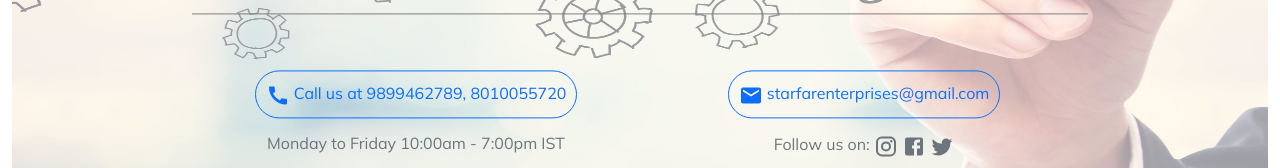
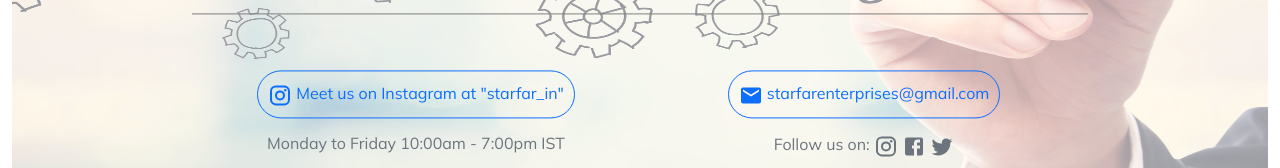
Before and after one commit to raghavgoyal077/starfar2, a React (Create React App) app: page /contact in a window 1280 px wide. Shown: the part 372-540 px from the top of the page. Built offline with nearby package versions, Linux system fonts and the light colour scheme.

Commit message:
number removed

```diff
--- a/src/Components/Contact.jsx
+++ b/src/Components/Contact.jsx
@@ -1,7 +1,7 @@
 import React from 'react';
 import bgImage from '../03.jpg';
 import '../../node_modules/bootstrap/dist/css/bootstrap.min.css';
-import CallIcon from '@material-ui/icons/Call';
+//import CallIcon from '@material-ui/icons/Call';
 import MailIcon from '@material-ui/icons/Mail';
 import InstagramIcon from '@material-ui/icons/Instagram';
 import FacebookIcon from '@material-ui/icons/Facebook';
@@ -17,12 +17,17 @@ export default function Contact() {
           <div className='card'>
             <div className='card-body'>
               <h5 className='card-title text-center'>
-                <button
-                  type='button'
-                  className='call_btn btn btn-outline-primary my_small how_p1'
+                <a
+                  href='https://instagram.com/starfar_in?igshid=g2upzqwy1tl9'
+                  target='_blank'
                 >
-                  <CallIcon /> Call us at 9899462789, 8010055720
-                </button>
+                  <button
+                    type='button'
+                    className='call_btn btn btn-outline-primary my_small how_p1'
+                  >
+                    <InstagramIcon /> Meet us on Instagram at "starfar_in"
+                  </button>
+                </a>
               </h5>
               <h6 className='card-subtitle mb-2 ml-3 mt-3 text-muted text-center my_small'>
                 Monday to Friday 10:00am - 7:00pm IST
```
